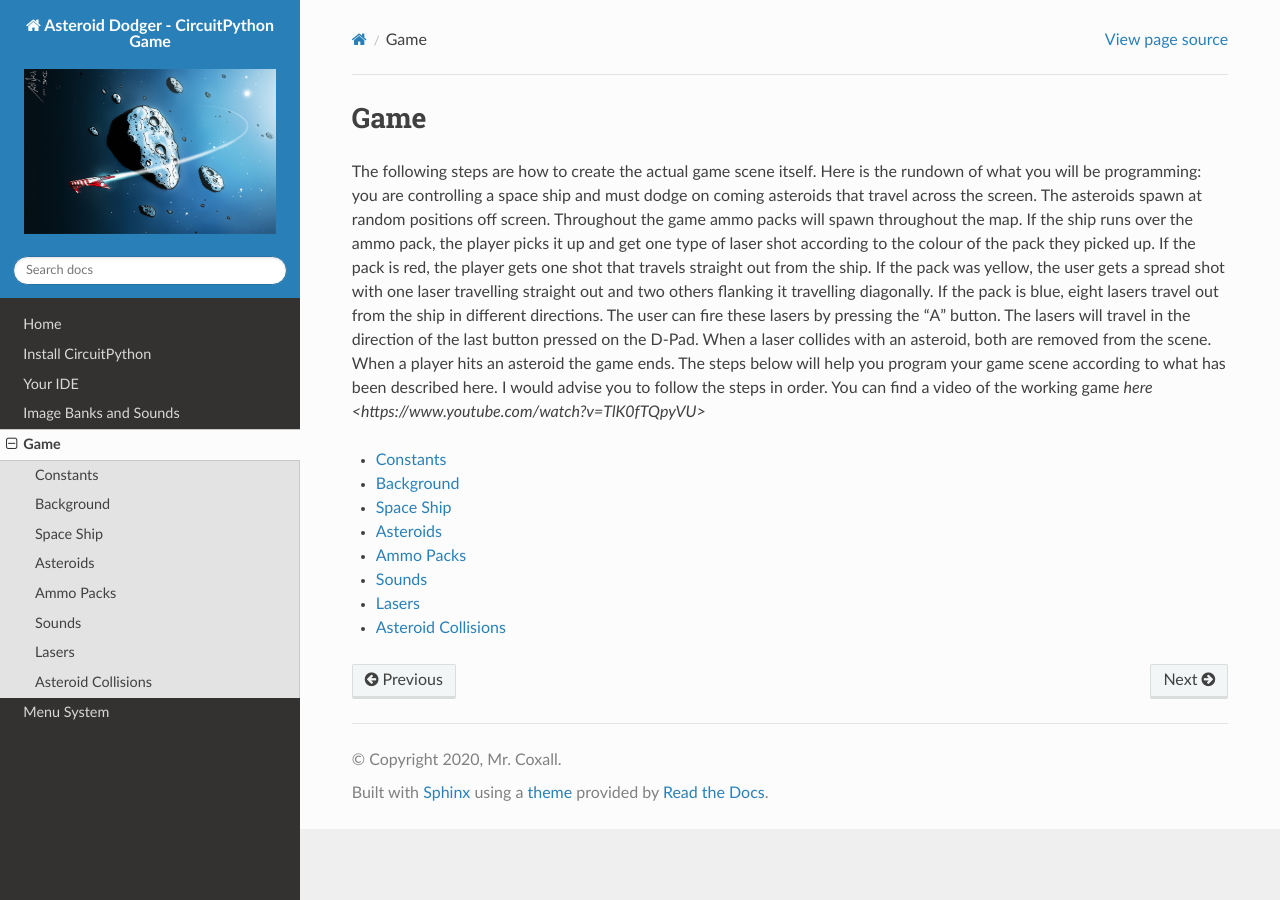
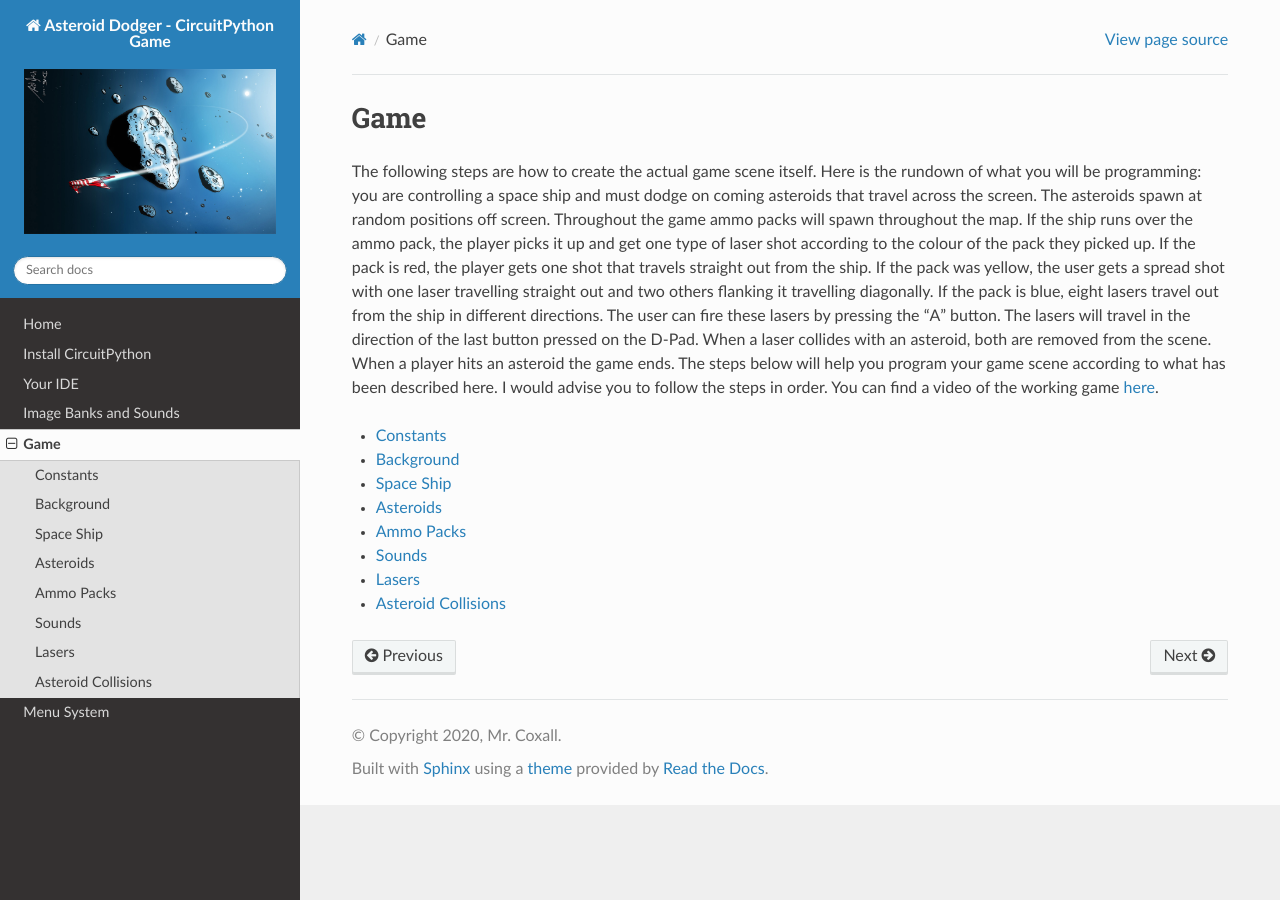
Before and after one commit to MotherTeresaHS/ICS3U-2019-Group18, a Sphinx documentation site: the page built from docs/game/index.rst, in a window 1280 px wide. Built offline with Sphinx 7.4.7 and the Read the Docs theme 2.0.0, drawn with Linux system fonts in a browser that asks for light colours.

Commit message:
Edits to readthedocs

```diff
--- a/docs/game/index.rst
+++ b/docs/game/index.rst
@@ -4,7 +4,7 @@
 Game
 ****
 
-The following steps are how to create the actual game scene itself. Here is the rundown of what you will be programming: you are controlling a space ship and must dodge on coming asteroids that travel across the screen. The asteroids spawn at random positions off screen. Throughout the game ammo packs will spawn throughout the map. If the ship runs over the ammo pack, the player picks it up and get one type of laser shot according to the colour of the pack they picked up. If the pack is red, the player gets one shot that travels straight out from the ship. If the pack was yellow, the user gets a spread shot with one laser travelling straight out and two others flanking it travelling diagonally. If the pack is blue, eight lasers travel out from the ship in different directions. The user can fire these lasers by pressing the "A" button. The lasers will travel in the direction of the last button pressed on the D-Pad. When a laser collides with an asteroid, both are removed from the scene. When a player hits an asteroid the game ends. The steps below will help you program your game scene according to what has been described here. I would advise you to follow the steps in order. You can find a video of the working game `here <https://www.youtube.com/watch?v=TlK0fTQpyVU>`
+The following steps are how to create the actual game scene itself. Here is the rundown of what you will be programming: you are controlling a space ship and must dodge on coming asteroids that travel across the screen. The asteroids spawn at random positions off screen. Throughout the game ammo packs will spawn throughout the map. If the ship runs over the ammo pack, the player picks it up and get one type of laser shot according to the colour of the pack they picked up. If the pack is red, the player gets one shot that travels straight out from the ship. If the pack was yellow, the user gets a spread shot with one laser travelling straight out and two others flanking it travelling diagonally. If the pack is blue, eight lasers travel out from the ship in different directions. The user can fire these lasers by pressing the "A" button. The lasers will travel in the direction of the last button pressed on the D-Pad. When a laser collides with an asteroid, both are removed from the scene. When a player hits an asteroid the game ends. The steps below will help you program your game scene according to what has been described here. I would advise you to follow the steps in order. You can find a video of the working game `here <https://www.youtube.com/watch?v=TlK0fTQpyVU>`_.
 
 .. toctree::
    :maxdepth: 1
```
